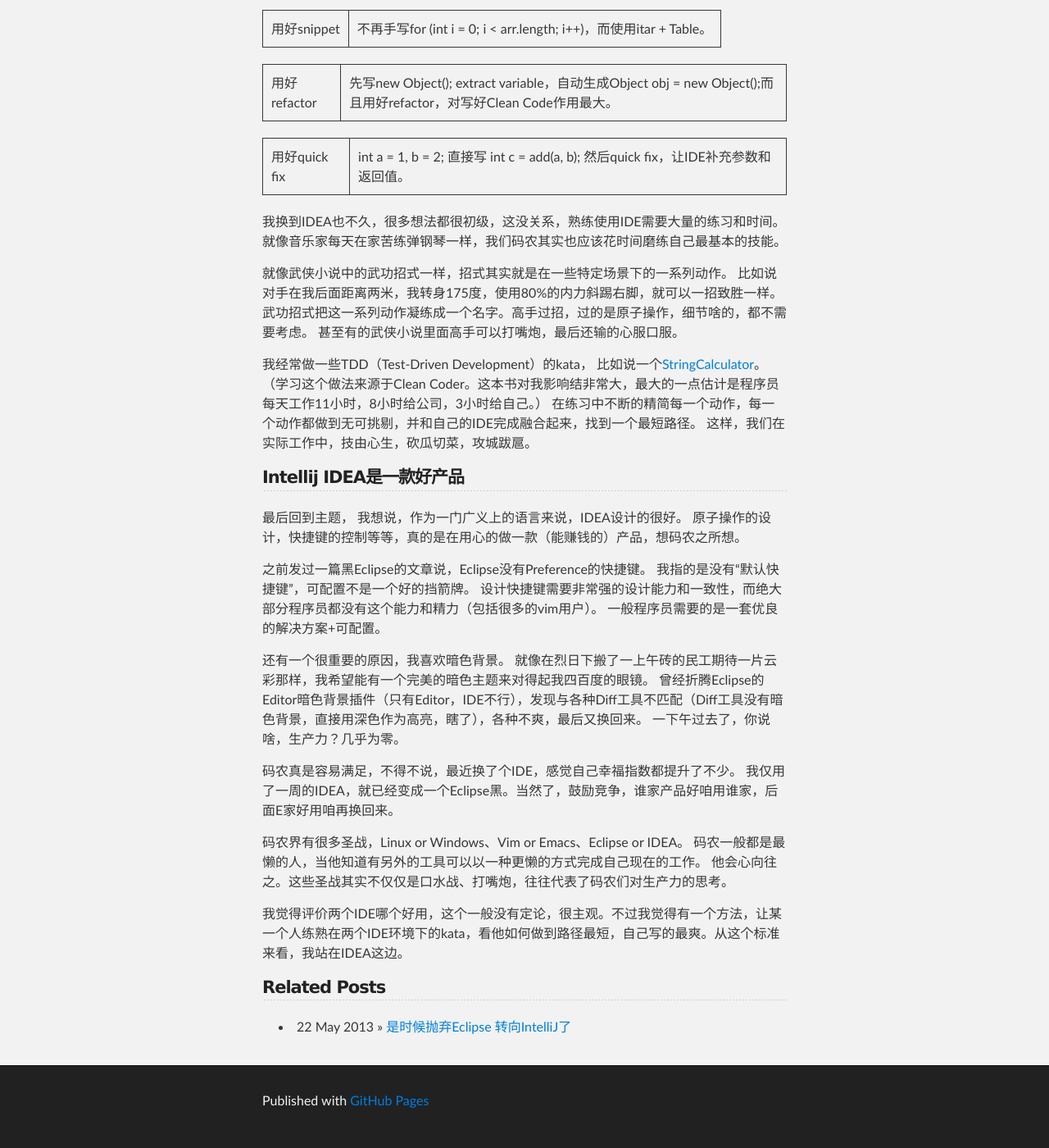
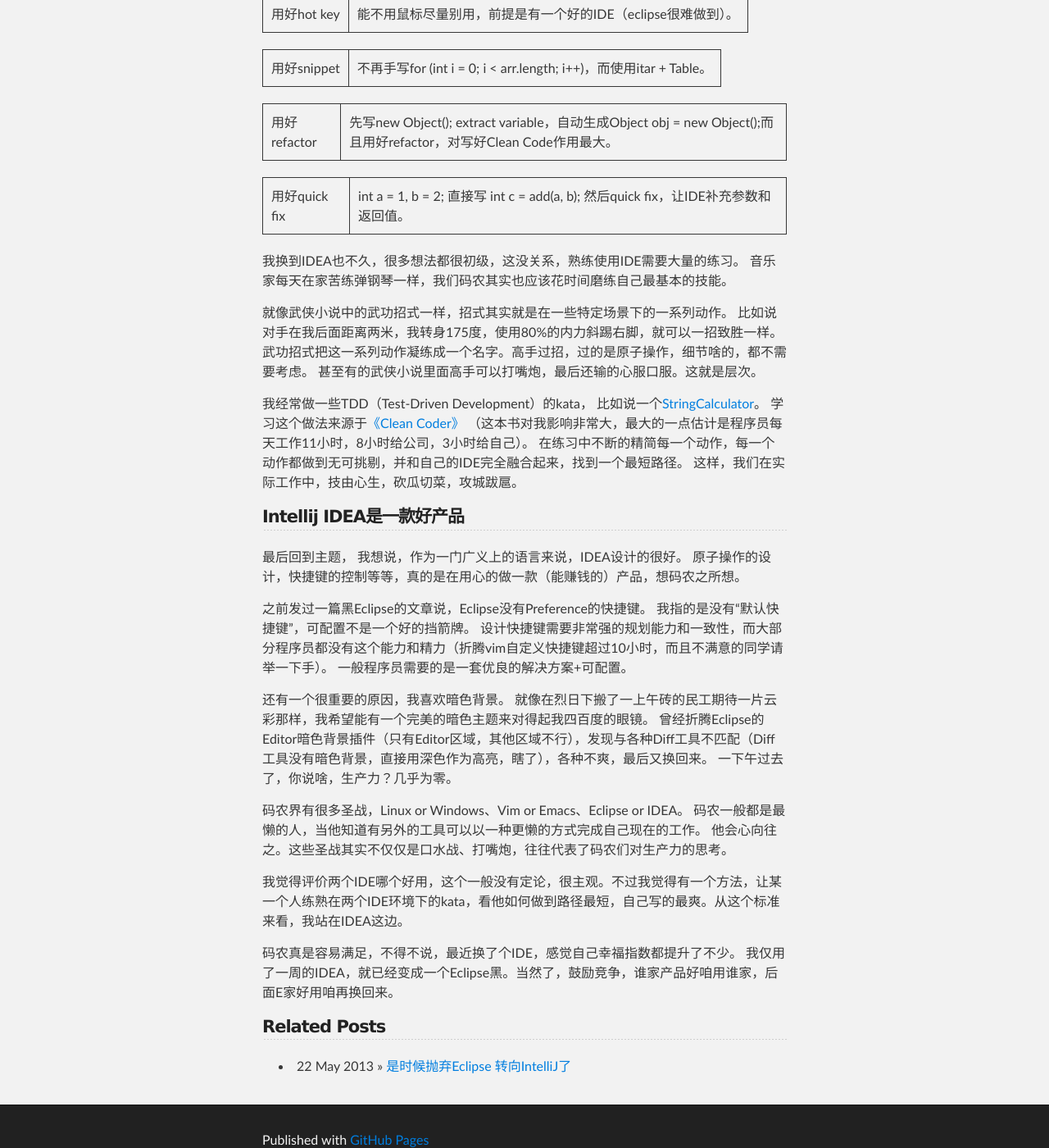
Before and after one commit to lixian/lixian.github.io, a Jekyll site: the page built from _posts/2013-06-04-idea-is-clever.md, in a window 1280 px wide and 1400 px high, scrolled down 1522 px. Shown: the whole window at 82% size. Built offline with Jekyll 4.4.1, drawn with Linux system fonts in a browser that asks for light colours; some of the changed text lies outside the part shown.

Commit message:
update: idea is clever

```diff
--- a/_posts/2013-06-04-idea-is-clever.md
+++ b/_posts/2013-06-04-idea-is-clever.md
@@ -31,6 +31,7 @@ Java本身就有太多的重复（duplication），而且缺少一些高级特
 别人一句话信息量太大了，我们要先能听懂，知道人家说什么，知己知彼（最重要的是知道自己有多搓）。
 Java sucks，但是Jvm很牛逼，可以了解一些Jvm上的高级语言，比如Scala、Clojure。了解函数式编程、闭包、并发等等。
 **语言只是表达思想的一种方式，应该更关注你想表达的东西。**
+到了一定高度以后，新学一种语言，只要了解一下基本发音，就能说个八九不离十，甚至比那种语言的Native Speaker还说的好。
 
 ## IDE很聪明
 
@@ -64,18 +65,19 @@ Java很傻，但是IDE很聪明。把人肉编译器的工作交给IDE吧，体
 
 用好quick fix | int a = 1, b = 2; 直接写 int c = add(a, b); 然后quick fix，让IDE补充参数和返回值。
 
-我换到IDEA也不久，很多想法都很初级，这没关系，熟练使用IDE需要大量的练习和时间。
-就像音乐家每天在家苦练弹钢琴一样，我们码农其实也应该花时间磨练自己最基本的技能。
+我换到IDEA也不久，很多想法都很初级，这没关系，熟练使用IDE需要大量的练习。
+音乐家每天在家苦练弹钢琴一样，我们码农其实也应该花时间磨练自己最基本的技能。
 
 就像武侠小说中的武功招式一样，招式其实就是在一些特定场景下的一系列动作。
 比如说对手在我后面距离两米，我转身175度，使用80%的内力斜踢右脚，就可以一招致胜一样。
 武功招式把这一系列动作凝练成一个名字。高手过招，过的是原子操作，细节啥的，都不需要考虑。
-甚至有的武侠小说里面高手可以打嘴炮，最后还输的心服口服。
+甚至有的武侠小说里面高手可以打嘴炮，最后还输的心服口服。这就是层次。
 
 我经常做一些TDD（Test-Driven Development）的kata，
 比如说一个[StringCalculator](http://osherove.com/tdd-kata-1/)。
-（学习这个做法来源于Clean Coder。这本书对我影响结非常大，最大的一点估计是程序员每天工作11小时，8小时给公司，3小时给自己。）
-在练习中不断的精简每一个动作，每一个动作都做到无可挑剔，并和自己的IDE完成融合起来，找到一个最短路径。
+学习这个做法来源于[《Clean Coder》](http://book.douban.com/subject/11614538)
+（这本书对我影响非常大，最大的一点估计是程序员每天工作11小时，8小时给公司，3小时给自己）。
+在练习中不断的精简每一个动作，每一个动作都做到无可挑剔，并和自己的IDE完全融合起来，找到一个最短路径。
 这样，我们在实际工作中，技由心生，砍瓜切菜，攻城跋扈。
 
 ## Intellij IDEA是一款好产品
@@ -86,19 +88,19 @@ Java很傻，但是IDE很聪明。把人肉编译器的工作交给IDE吧，体
 
 之前发过一篇黑Eclipse的文章说，Eclipse没有Preference的快捷键。
 我指的是没有“默认快捷键”，可配置不是一个好的挡箭牌。
-设计快捷键需要非常强的设计能力和一致性，而绝大部分程序员都没有这个能力和精力（包括很多的vim用户）。
+设计快捷键需要非常强的规划能力和一致性，而大部分程序员都没有这个能力和精力（折腾vim自定义快捷键超过10小时，而且不满意的同学请举一下手）。
 一般程序员需要的是一套优良的解决方案+可配置。
 
 还有一个很重要的原因，我喜欢暗色背景。
 就像在烈日下搬了一上午砖的民工期待一片云彩那样，我希望能有一个完美的暗色主题来对得起我四百度的眼镜。
-曾经折腾Eclipse的Editor暗色背景插件（只有Editor，IDE不行），发现与各种Diff工具不匹配（Diff工具没有暗色背景，直接用深色作为高亮，瞎了），各种不爽，最后又换回来。
+曾经折腾Eclipse的Editor暗色背景插件（只有Editor区域，其他区域不行），发现与各种Diff工具不匹配（Diff工具没有暗色背景，直接用深色作为高亮，瞎了），各种不爽，最后又换回来。
 一下午过去了，你说啥，生产力？几乎为零。
-
-码农真是容易满足，不得不说，最近换了个IDE，感觉自己幸福指数都提升了不少。
-我仅用了一周的IDEA，就已经变成一个Eclipse黑。当然了，鼓励竞争，谁家产品好咱用谁家，后面E家好用咱再换回来。
 
 码农界有很多圣战，Linux or Windows、Vim or Emacs、Eclipse or IDEA。
 码农一般都是最懒的人，当他知道有另外的工具可以以一种更懒的方式完成自己现在的工作。
 他会心向往之。这些圣战其实不仅仅是口水战、打嘴炮，往往代表了码农们对生产力的思考。
 
 我觉得评价两个IDE哪个好用，这个一般没有定论，很主观。不过我觉得有一个方法，让某一个人练熟在两个IDE环境下的kata，看他如何做到路径最短，自己写的最爽。从这个标准来看，我站在IDEA这边。
+
+码农真是容易满足，不得不说，最近换了个IDE，感觉自己幸福指数都提升了不少。
+我仅用了一周的IDEA，就已经变成一个Eclipse黑。当然了，鼓励竞争，谁家产品好咱用谁家，后面E家好用咱再换回来。
```
